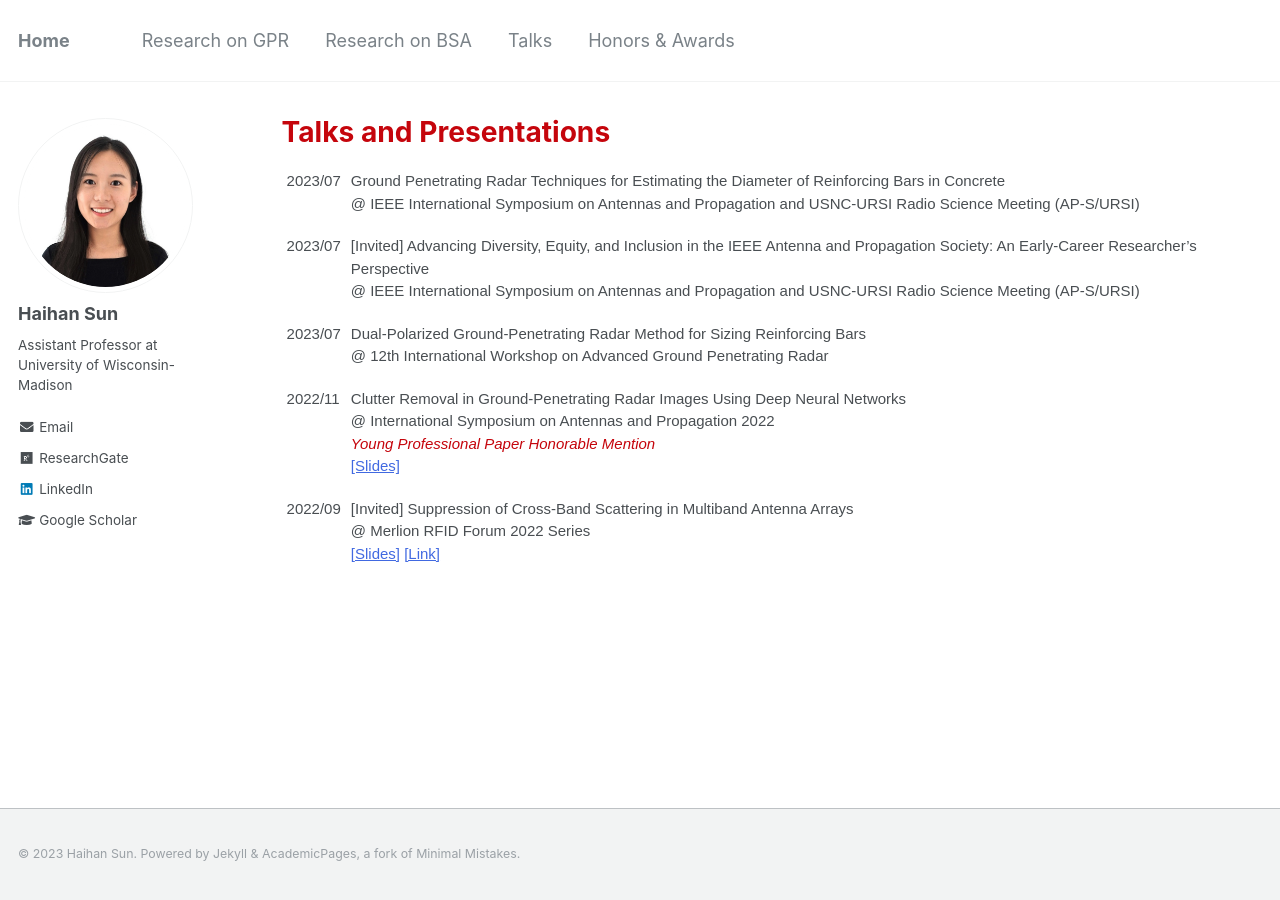
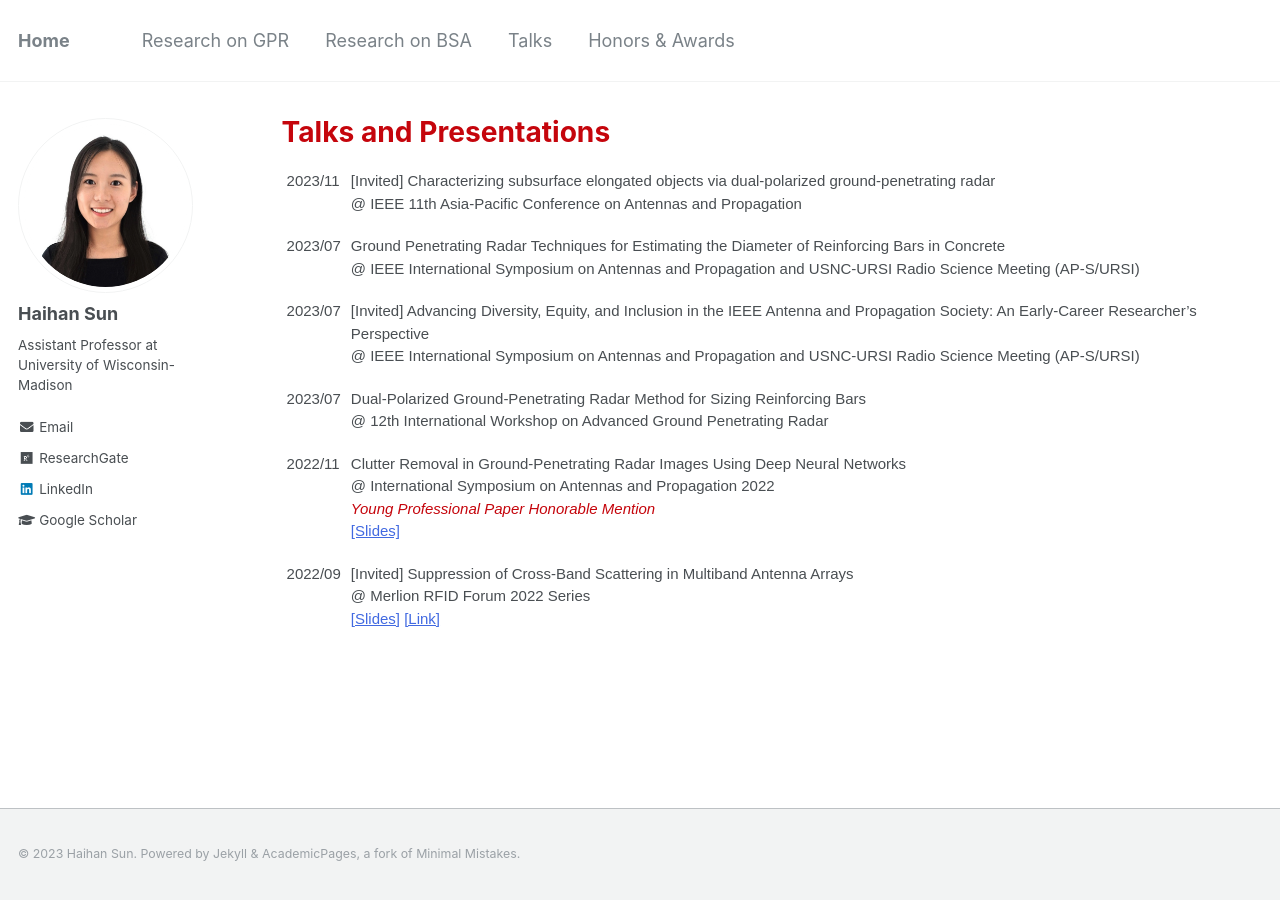
Before and after one commit to Haihan-Sun/Haihan-Sun.github.io, a Jekyll site: the page built from _pages/talks.html, in a window 1280 px wide. Built offline with Jekyll 4.4.1, drawn with Linux system fonts in a browser that asks for light colours.

Commit message:
Update talks.html

```diff
--- a/_pages/talks.html
+++ b/_pages/talks.html
@@ -16,10 +16,17 @@ author_profile: true
 <table class="tg">
 <tbody>
   <tr>
+    <td class="tg-ko0z">2023/11</td>
+    <td class="tg-ko0z">[Invited] Characterizing subsurface elongated objects via dual-polarized ground-penetrating radar <br>
+                        @ IEEE 11th Asia-Pacific Conference on Antennas and Propagation </td>
+  </tr>
+
+  <tr>
     <td class="tg-ko0z">2023/07</td>
     <td class="tg-ko0z">Ground Penetrating Radar Techniques for Estimating the Diameter of Reinforcing Bars in Concrete <br>
                         @ IEEE International Symposium on Antennas and Propagation and USNC-URSI Radio Science Meeting (AP-S/URSI)</td>
   </tr>
+
   <tr>
     <td class="tg-ko0z">2023/07</td>
     <td class="tg-ko0z">[Invited] Advancing Diversity, Equity, and Inclusion in the IEEE Antenna and Propagation Society: An Early-Career Researcher’s Perspective <br>
```
